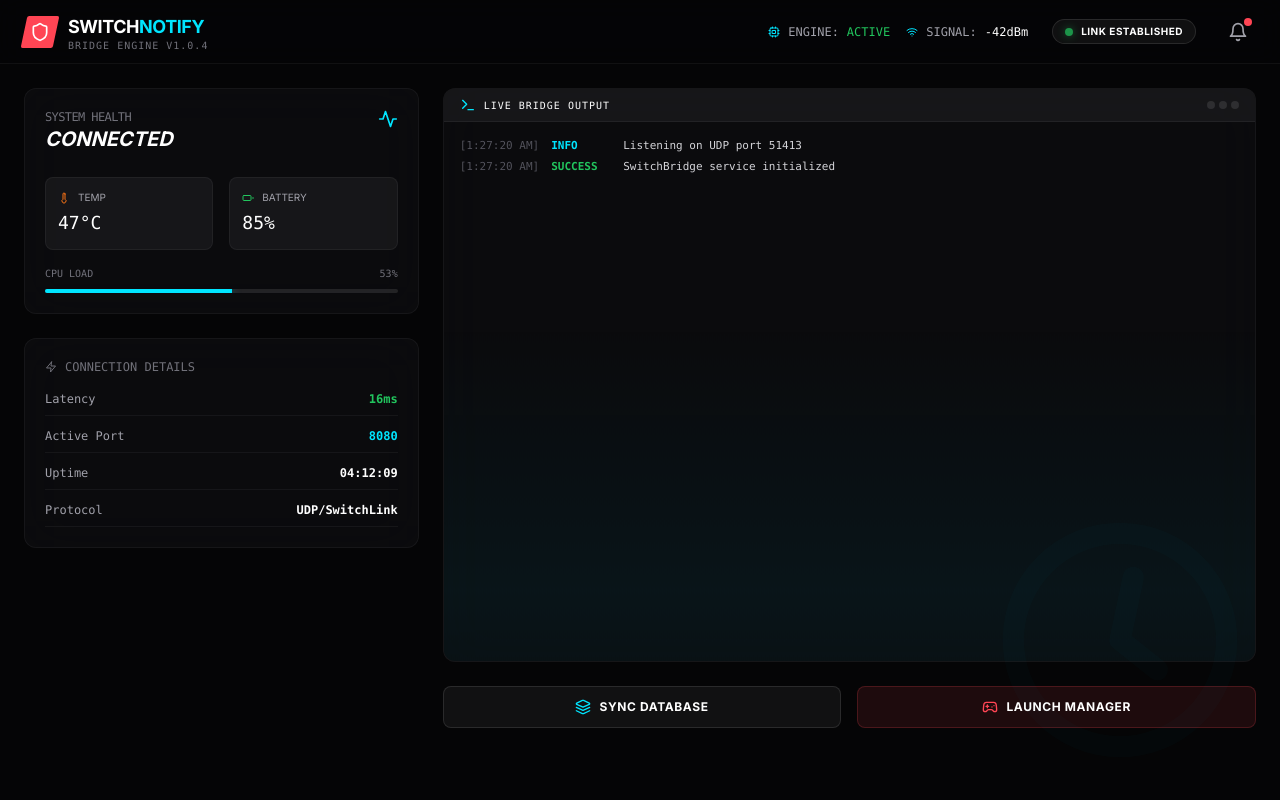
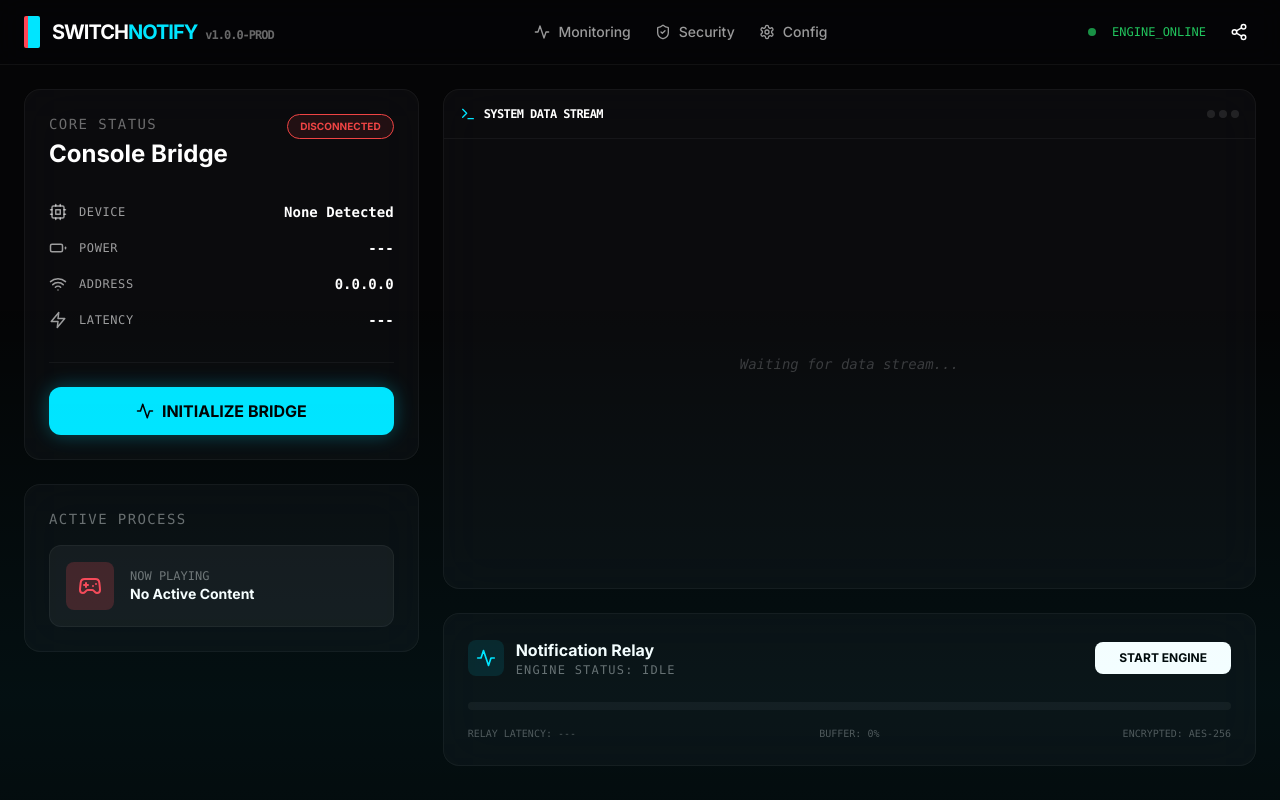
Before and after one commit to saputra141/mencoba, a Next.js app: page / in a window 1280 px wide. Built offline with nearby package versions, Linux system fonts and the light colour scheme.

Commit message:
auto-ai: Tambahkan kode atau file agar saya bisa pratinjau aplikasiny

```diff
--- a/src/app/page.tsx
+++ b/src/app/page.tsx
@@ -1,109 +1,122 @@
-'use client';
-
+"use client";
 import React from 'react';
-import { motion } from 'framer-motion';
-import {
-  Activity,
-  Terminal,
-  Battery,
-  Thermometer,
-  Layers,
-  Zap,
-  Gamepad2,
-  Clock
-} from 'lucide-react';
 import { Header } from '@/components/Header';
 import { useSwitchBridge } from '@/hooks/useSwitchBridge';
 import { usePortingEngine } from '@/hooks/usePortingEngine';
-import { clsx } from 'clsx';
+import { motion, AnimatePresence } from 'framer-motion';
+import {
+  Cpu,
+  Wifi,
+  Battery,
+  Gamepad2,
+  Terminal as TerminalIcon,
+  Zap,
+  Activity,
+  AlertCircle
+} from 'lucide-react';
+import { clsx, type ClassValue } from 'clsx';
 import { twMerge } from 'tailwind-merge';
 
-function cn(...inputs: any[]) {
+function cn(...inputs: ClassValue[]) {
   return twMerge(clsx(inputs));
 }
 
 export default function Dashboard() {
-  const { status, logs, addLog } = useSwitchBridge();
-  const { stats } = usePortingEngine();
+  const { status, logs, connect, disconnect } = useSwitchBridge();
+  const { state, progress, startStreaming, stopStreaming } = usePortingEngine();
 
   return (
     <main className="min-h-screen bg-switch-dark text-white selection:bg-switch-cyan/30">
-      <Header isConnected={status.isConnected} />
+      <div className="scanline fixed inset-0 pointer-events-none z-50" />
+      <Header />
 
-      <div className="p-6 max-w-7xl mx-auto grid grid-cols-1 lg:grid-cols-12 gap-6">
+      <div className="max-w-7xl mx-auto p-6 grid grid-cols-1 lg:grid-cols-12 gap-6">
 
-        {/* Left Column: Stats & Status */}
+        {/* Left Column: Device Status */}
         <div className="lg:col-span-4 space-y-6">
-          {/* Status Card */}
-          <div className="glass-panel p-5 rounded-xl space-y-4 relative overflow-hidden group">
-            <div className="flex justify-between items-start">
+          <section className="glass-panel p-6 rounded-2xl relative overflow-hidden">
+            <div className="flex justify-between items-start mb-8">
               <div>
-                <p className="text-zinc-500 text-xs font-mono uppercase tracking-tighter">System Health</p>
-                <h2 className="text-xl font-bold italic">CONNECTED</h2>
+                <h2 className="text-sm font-mono text-white/40 uppercase tracking-widest">Core Status</h2>
+                <p className="text-2xl font-bold mt-1">Console Bridge</p>
               </div>
-              <Activity className="text-switch-cyan w-5 h-5" />
-            </div>
-
-            <div className="grid grid-cols-2 gap-4 pt-2">
-              <div className="bg-white/5 p-3 rounded-lg border border-white/5">
-                <div className="flex items-center gap-2 mb-1">
-                  <Thermometer className="w-3 h-3 text-orange-500" />
-                  <span className="text-[10px] text-zinc-400 uppercase">Temp</span>
-                </div>
-                <p className="text-lg font-mono">{stats.temperature}°C</p>
-              </div>
-              <div className="bg-white/5 p-3 rounded-lg border border-white/5">
-                <div className="flex items-center gap-2 mb-1">
-                  <Battery className="w-3 h-3 text-green-500" />
-                  <span className="text-[10px] text-zinc-400 uppercase">Battery</span>
-                </div>
-                <p className="text-lg font-mono">{stats.batteryLevel}%</p>
+              <div className={cn(
+                "px-3 py-1 rounded-full text-[10px] font-bold border",
+                status.isConnected ? "bg-green-500/10 border-green-500 text-green-500" : "bg-red-500/10 border-red-500 text-red-500"
+              )}>
+                {status.isConnected ? "CONNECTED" : "DISCONNECTED"}
               </div>
             </div>
 
-            <div className="space-y-2">
-              <div className="flex justify-between text-[10px] uppercase font-mono text-zinc-500">
-                <span>CPU Load</span>
-                <span>{stats.cpuUsage}%</span>
-              </div>
-              <div className="h-1 bg-white/10 rounded-full overflow-hidden">
-                <motion.div
-                  initial={{ width: 0 }}
-                  animate={{ width: `${stats.cpuUsage}%` }}
-                  className="h-full bg-switch-cyan shadow-[0_0_10px_rgba(0,229,255,0.5)]"
+            <div className="space-y-4">
+              <StatusItem
+                icon={<Cpu size={18} />}
+                label="Device"
+                value={status.deviceName || "None Detected"}
+                color="cyan"
+              />
+              <StatusItem
+                icon={<Battery size={18} />}
+                label="Power"
+                value={status.isConnected ? `${status.batteryLevel}%` : "---"}
+                color="red"
+              />
+              <StatusItem
+                icon={<Wifi size={18} />}
+                label="Address"
+                value={status.ipAddress || "0.0.0.0"}
+                color="cyan"
+              />
+              <StatusItem
+                icon={<Zap size={18} />}
+                label="Latency"
+                value={status.isConnected ? `${status.latency}ms` : "---"}
+                color="red"
               />
             </div>
+
+            <div className="mt-8 pt-6 border-t border-white/5">
+              {!status.isConnected ? (
+                <button
+                  onClick={connect}
+                  className="w-full bg-switch-cyan text-black font-bold py-3 rounded-xl hover:bg-cyan-400 transition-all flex items-center justify-center gap-2 shadow-[0_0_20px_rgba(0,229,255,0.3)]"
+                >
+                  <Activity size={18} /> INITIALIZE BRIDGE
+                </button>
+              ) : (
+                <button
+                  onClick={disconnect}
+                  className="w-full bg-white/5 text-white font-bold py-3 rounded-xl hover:bg-white/10 transition-all flex items-center justify-center gap-2 border border-white/10"
+                >
+                  TERMINATE CONNECTION
+                </button>
+              )}
+            </div>
+          </section>
+
+          <section className="glass-panel p-6 rounded-2xl">
+            <h2 className="text-sm font-mono text-white/40 mb-4 uppercase tracking-widest">Active Process</h2>
+            <div className="flex items-center gap-4 p-4 bg-white/5 rounded-xl border border-white/5">
+              <div className="w-12 h-12 bg-switch-red/20 rounded-lg flex items-center justify-center text-switch-red">
+                <Gamepad2 size={24} />
+              </div>
+              <div className="flex-1 min-w-0">
+                <p className="text-xs text-white/40 font-mono truncate uppercase">Now Playing</p>
+                <p className="font-bold truncate text-sm">
+                  {status.activeGame || "No Active Content"}
+                </p>
               </div>
             </div>
-
-          {/* Connection Details */}
-          <div className="glass-panel p-5 rounded-xl space-y-4">
-            <h3 className="text-xs font-mono uppercase text-zinc-500 flex items-center gap-2">
-              <Zap className="w-3 h-3" /> Connection Details
-            </h3>
-            <div className="space-y-3">
-              {[
-                { label: 'Latency', value: `${status.latency}ms`, color: 'text-green-500' },
-                { label: 'Active Port', value: status.activePort, color: 'text-switch-cyan' },
-                { label: 'Uptime', value: '04:12:09', color: 'text-white' },
-                { label: 'Protocol', value: 'UDP/SwitchLink', color: 'text-white' }
-              ].map((item, i) => (
-                <div key={i} className="flex justify-between items-center border-b border-white/5 pb-2">
-                  <span className="text-xs text-zinc-400 font-mono">{item.label}</span>
-                  <span className={cn("text-xs font-mono font-bold", item.color)}>{item.value}</span>
-                </div>
-              ))}
-            </div>
-          </div>
+          </section>
         </div>
 
-        {/* Center Column: Live Logs */}
-        <div className="lg:col-span-8 flex flex-col h-[calc(100vh-160px)]">
-          <div className="glass-panel flex-1 rounded-xl flex flex-col overflow-hidden border-switch-cyan/20">
-            <div className="bg-white/5 px-4 py-2 border-b border-white/5 flex justify-between items-center">
+        {/* Right Column: Logs & Engine */}
+        <div className="lg:col-span-8 space-y-6">
+          <section className="glass-panel rounded-2xl flex flex-col h-[500px]">
+            <div className="p-4 border-b border-white/5 flex items-center justify-between">
               <div className="flex items-center gap-2">
-                <Terminal className="w-4 h-4 text-switch-cyan" />
-                <span className="text-[10px] font-mono uppercase tracking-widest">Live Bridge Output</span>
+                <TerminalIcon size={16} className="text-switch-cyan" />
+                <span className="text-xs font-mono font-bold uppercase tracking-tighter">System Data Stream</span>
               </div>
               <div className="flex gap-1">
                 <div className="w-2 h-2 rounded-full bg-white/10" />
@@ -112,56 +125,102 @@ export default function Dashboard() {
               </div>
             </div>
 
-            <div className="flex-1 overflow-y-auto p-4 font-mono text-[11px] terminal-scrollbar scanline relative">
+            <div className="flex-1 overflow-y-auto p-4 font-mono text-sm terminal-scrollbar space-y-2">
+              <AnimatePresence initial={false}>
+                {logs.length === 0 && (
+                  <div className="h-full flex items-center justify-center text-white/20 italic">
+                    Waiting for data stream...
+                  </div>
+                )}
                 {logs.map((log) => (
                   <motion.div
+                    key={log.id}
                     initial={{ opacity: 0, x: -10 }}
                     animate={{ opacity: 1, x: 0 }}
-                  key={log.id}
-                  className="mb-1 flex gap-3"
+                    className="flex gap-3"
                   >
-                  <span className="text-zinc-600">[{log.timestamp}]</span>
+                    <span className="text-white/20 whitespace-nowrap">[{log.timestamp}]</span>
                     <span className={cn(
-                    "font-bold min-w-[60px]",
-                    log.level === 'success' && "text-green-500",
-                    log.level === 'info' && "text-switch-cyan",
-                    log.level === 'warn' && "text-yellow-500",
-                    log.level === 'error' && "text-switch-red"
+                      "font-bold px-1 rounded text-[10px]",
+                      log.source === 'SWITCH' ? "text-switch-red bg-switch-red/10" :
+                      log.source === 'BRIDGE' ? "text-switch-cyan bg-switch-cyan/10" : "text-white/40 bg-white/5"
                     )}>
-                    {log.level.toUpperCase()}
+                      {log.source}
                     </span>
-                  <span className="text-zinc-300">{log.message}</span>
+                    <span className={cn(
+                      log.level === 'error' ? "text-red-500" :
+                      log.level === 'success' ? "text-green-400" :
+                      log.level === 'warn' ? "text-yellow-500" : "text-white/70"
+                    )}>
+                      {log.message}
+                    </span>
                   </motion.div>
                 ))}
-              {logs.length === 0 && (
-                <div className="h-full flex items-center justify-center text-zinc-500 animate-pulse italic">
-                  Waiting for data packets...
+              </AnimatePresence>
             </div>
+          </section>
+
+          <section className="glass-panel p-6 rounded-2xl relative overflow-hidden">
+             <div className="flex items-center justify-between mb-6">
+                <div className="flex items-center gap-3">
+                  <div className="p-2 bg-switch-cyan/10 rounded-lg text-switch-cyan">
+                    <Activity size={20} />
+                  </div>
+                  <div>
+                    <h3 className="font-bold">Notification Relay</h3>
+                    <p className="text-xs text-white/40 font-mono uppercase tracking-widest">Engine Status: {state}</p>
+                  </div>
+                </div>
+                {state === 'idle' ? (
+                  <button
+                    onClick={startStreaming}
+                    className="px-6 py-2 bg-white text-black font-bold text-xs rounded-lg hover:bg-switch-cyan transition-colors"
+                  >
+                    START ENGINE
+                  </button>
+                ) : (
+                  <button
+                    onClick={stopStreaming}
+                    className="px-6 py-2 bg-red-500/10 text-red-500 border border-red-500/20 font-bold text-xs rounded-lg hover:bg-red-500/20"
+                  >
+                    STOP RELAY
+                  </button>
                 )}
              </div>
+
+             <div className="relative h-2 bg-white/5 rounded-full overflow-hidden">
+                <motion.div
+                  className="absolute top-0 left-0 h-full bg-switch-cyan shadow-[0_0_10px_#00e5ff]"
+                  initial={{ width: 0 }}
+                  animate={{ width: `${progress}%` }}
+                />
              </div>
 
-          {/* Quick Actions Footer */}
-          <div className="mt-6 flex gap-4">
-            <button
-              onClick={() => addLog('Manual sync triggered by operator', 'warn', 'USER')}
-              className="flex-1 bg-white/5 hover:bg-white/10 border border-white/10 py-3 rounded-lg flex items-center justify-center gap-2 transition-all active:scale-95"
-            >
-              <Layers className="w-4 h-4 text-switch-cyan" />
-              <span className="text-xs font-bold uppercase tracking-wider">Sync Database</span>
-            </button>
-            <button className="flex-1 bg-switch-red/10 hover:bg-switch-red/20 border border-switch-red/20 py-3 rounded-lg flex items-center justify-center gap-2 transition-all active:scale-95 group">
-              <Gamepad2 className="w-4 h-4 text-switch-red group-hover:animate-bounce" />
-              <span className="text-xs font-bold uppercase tracking-wider">Launch Manager</span>
-            </button>
+             <div className="mt-4 flex justify-between text-[10px] font-mono text-white/30 uppercase">
+                <span>Relay Latency: {status.isConnected ? '0.4ms' : '---'}</span>
+                <span>Buffer: {Math.floor(progress)}%</span>
+                <span>Encrypted: AES-256</span>
              </div>
+          </section>
         </div>
-      </div>
-
-      {/* Decorative BG element */}
-      <div className="fixed bottom-0 right-0 p-8 pointer-events-none opacity-20">
-        <Clock className="w-64 h-64 text-switch-cyan/10 rotate-12" />
       </div>
     </main>
   );
 }
+
+function StatusItem({ icon, label, value, color }: { icon: React.ReactNode, label: string, value: string, color: 'cyan' | 'red' }) {
+  return (
+    <div className="flex items-center justify-between group">
+      <div className="flex items-center gap-3 text-white/60">
+        <div className={cn(
+          "transition-colors",
+          color === 'cyan' ? "group-hover:text-switch-cyan" : "group-hover:text-switch-red"
+        )}>
+          {icon}
+        </div>
+        <span className="text-xs font-mono uppercase tracking-wider">{label}</span>
+      </div>
+      <span className="font-mono text-sm font-bold">{value}</span>
+    </div>
+  );
+}
--- a/src/components/Header.tsx
+++ b/src/components/Header.tsx
@@ -1,47 +1,42 @@
-'use client';
-
+"use client";
 import React from 'react';
-import { Cpu, Wifi, Bell, Shield } from 'lucide-react';
+import { Share2, Settings, ShieldCheck, Activity } from 'lucide-react';
 import { motion } from 'framer-motion';
 
-export const Header = ({ isConnected }: { isConnected: boolean }) => {
+export const Header = () => {
   return (
-    <header className="h-16 border-b border-white/5 bg-switch-dark/50 backdrop-blur-md sticky top-0 z-50 px-6 flex items-center justify-between">
-      <div className="flex items-center gap-3">
-        <div className="w-8 h-8 bg-switch-red rounded-sm flex items-center justify-center transform -skew-x-12">
-          <Shield className="text-white w-5 h-5 skew-x-12" />
-        </div>
-        <div>
-          <h1 className="text-lg font-bold tracking-tight">SWITCH<span className="text-switch-cyan">NOTIFY</span></h1>
-          <p className="text-[10px] text-zinc-500 font-mono leading-none tracking-widest">BRIDGE ENGINE V1.0.4</p>
-        </div>
-      </div>
-
-      <div className="flex items-center gap-6">
-        <div className="hidden md:flex items-center gap-4 text-xs font-mono">
-          <div className="flex items-center gap-2">
-            <Cpu className="w-3 h-3 text-switch-cyan" />
-            <span className="text-zinc-400">ENGINE:</span>
-            <span className="text-green-500">ACTIVE</span>
+    <header className="border-b border-white/5 bg-switch-dark/50 backdrop-blur-md sticky top-0 z-50">
+      <div className="max-w-7xl mx-auto px-6 h-16 flex items-center justify-between">
+        <div className="flex items-center gap-3">
+          <div className="flex -space-x-2">
+            <div className="w-3 h-8 bg-switch-red rounded-l-sm" />
+            <div className="w-3 h-8 bg-switch-cyan rounded-r-sm" />
           </div>
-          <div className="flex items-center gap-2">
-            <Wifi className="w-3 h-3 text-switch-cyan" />
-            <span className="text-zinc-400">SIGNAL:</span>
-            <span className="text-white">-42dBm</span>
-          </div>
+          <h1 className="text-xl font-bold tracking-tighter">
+            SWITCH<span className="text-switch-cyan">NOTIFY</span>
+            <span className="text-xs ml-2 text-white/40 font-mono">v1.0.0-PROD</span>
+          </h1>
         </div>
 
-        <div className="flex items-center gap-2 px-3 py-1 rounded-full bg-white/5 border border-white/10">
-          <div className={`w-2 h-2 rounded-full ${isConnected ? 'bg-green-500 shadow-[0_0_8px_rgba(34,197,94,0.6)]' : 'bg-red-500'} animate-pulse`} />
-          <span className="text-[10px] font-bold uppercase tracking-wider">
-            {isConnected ? 'Link Established' : 'Searching...'}
-          </span>
+        <div className="hidden md:flex items-center gap-6 text-sm font-medium text-white/60">
+          <a href="#" className="hover:text-switch-cyan transition-colors flex items-center gap-2">
+            <Activity size={16} /> Monitoring
+          </a>
+          <a href="#" className="hover:text-switch-cyan transition-colors flex items-center gap-2">
+            <ShieldCheck size={16} /> Security
+          </a>
+          <a href="#" className="hover:text-switch-cyan transition-colors flex items-center gap-2">
+            <Settings size={16} /> Config
+          </a>
         </div>
 
-        <button className="relative p-2 text-zinc-400 hover:text-white transition-colors">
-          <Bell className="w-5 h-5" />
-          <span className="absolute top-1 right-1 w-2 h-2 bg-switch-red rounded-full" />
-        </button>
+        <div className="flex items-center gap-4">
+          <div className="h-2 w-2 rounded-full bg-green-500 animate-pulse" />
+          <span className="text-xs font-mono text-green-500">ENGINE_ONLINE</span>
+          <button className="p-2 hover:bg-white/5 rounded-full transition-colors">
+            <Share2 size={18} />
+          </button>
+        </div>
       </div>
     </header>
   );
--- a/src/hooks/usePortingEngine.ts
+++ b/src/hooks/usePortingEngine.ts
@@ -1,28 +1,30 @@
-import { useState, useEffect } from 'react';
-import { SystemStats } from '../lib/types';
+import { useState } from 'react';
+import { PortingState } from '@/lib/types';
 
 export const usePortingEngine = () => {
-  const [stats, setStats] = useState<SystemStats>({
-    cpuUsage: 0,
-    temperature: 0,
-    batteryLevel: 0,
-    memoryUsed: 0,
-    isDocked: true
-  });
+  const [state, setState] = useState<PortingState>('idle');
+  const [progress, setProgress] = useState(0);
 
-  useEffect(() => {
+  const startStreaming = () => {
+    setState('scanning');
+    setProgress(0);
+
+    let currentProgress = 0;
     const interval = setInterval(() => {
-      setStats({
-        cpuUsage: Math.floor(Math.random() * 40) + 20,
-        temperature: Math.floor(Math.random() * 15) + 35,
-        batteryLevel: 85,
-        memoryUsed: 1.4,
-        isDocked: true
-      });
-    }, 2000);
+      currentProgress += Math.random() * 15;
+      if (currentProgress >= 100) {
+        currentProgress = 100;
+        setState('streaming');
+        clearInterval(interval);
+      }
+      setProgress(currentProgress);
+    }, 400);
+  };
 
-    return () => clearInterval(interval);
-  }, []);
+  const stopStreaming = () => {
+    setState('idle');
+    setProgress(0);
+  };
 
-  return { stats };
+  return { state, progress, startStreaming, stopStreaming };
 };
--- a/src/hooks/useSwitchBridge.ts
+++ b/src/hooks/useSwitchBridge.ts
@@ -1,46 +1,50 @@
 import { useState, useEffect } from 'react';
-import { BridgeStatus, LogEntry } from '../lib/types';
+import { BridgeStatus, LogEntry } from '@/lib/types';
 
 export const useSwitchBridge = () => {
   const [status, setStatus] = useState<BridgeStatus>({
     isConnected: false,
-    activePort: 8080,
-    uptime: '00:00:00',
-    latency: 0
+    deviceName: null,
+    batteryLevel: 0,
+    ipAddress: null,
+    latency: 0,
+    activeGame: null,
   });
 
   const [logs, setLogs] = useState<LogEntry[]>([]);
 
-  const addLog = (message: string, level: LogEntry['level'] = 'info', source: string = 'BRIDGE') => {
+  const addLog = (message: string, level: LogEntry['level'] = 'info', source: LogEntry['source'] = 'SYSTEM') => {
     const newLog: LogEntry = {
       id: Math.random().toString(36).substr(2, 9),
       timestamp: new Date().toLocaleTimeString(),
       level,
       message,
-      source
+      source,
     };
-    setLogs(prev => [newLog, ...prev].slice(0, 50));
+    setLogs((prev) => [newLog, ...prev].slice(0, 50));
   };
 
-  useEffect(() => {
-    const timer = setTimeout(() => {
-      setStatus(prev => ({ ...prev, isConnected: true }));
-      addLog('SwitchBridge service initialized', 'success');
-      addLog('Listening on UDP port 51413', 'info');
+  const connect = () => {
+    addLog('Initiating handshake with Nintendo Switch...', 'info', 'BRIDGE');
+
+    setTimeout(() => {
+      setStatus({
+        isConnected: true,
+        deviceName: 'Switch-OLED-DB92',
+        batteryLevel: 84,
+        ipAddress: '192.168.1.42',
+        latency: 12,
+        activeGame: 'The Legend of Zelda: Tears of the Kingdom',
+      });
+      addLog('Connection established successfully', 'success', 'SWITCH');
+      addLog('Sys-module "SwitchNotify" detected v2.4.0', 'info', 'SYSTEM');
     }, 1500);
+  };
 
-    const interval = setInterval(() => {
-      setStatus(prev => ({
-        ...prev,
-        latency: Math.floor(Math.random() * 15) + 5
-      }));
-    }, 3000);
+  const disconnect = () => {
+    setStatus(prev => ({ ...prev, isConnected: false }));
+    addLog('Bridge disconnected by user', 'warn', 'BRIDGE');
+  };
 
-    return () => {
-      clearTimeout(timer);
-      clearInterval(interval);
-    };
-  }, []);
-
-  return { status, logs, addLog };
+  return { status, logs, connect, disconnect, addLog };
 };
--- a/tailwind.config.js
+++ b/tailwind.config.js
@@ -8,15 +8,17 @@ module.exports = {
   theme: {
     extend: {
       colors: {
-        'switch-dark': '#050506',
-        'switch-card': '#0d0d0f',
-        'switch-cyan': '#00e5ff',
-        'switch-red': '#ff4554',
+        switch: {
+          dark: "#050506",
+          card: "#0d0d0f",
+          cyan: "#00e5ff",
+          red: "#ff4554",
+        },
       },
       animation: {
-        'pulse-slow': 'pulse 3s cubic-bezier(0.4, 0, 0.6, 1) infinite',
+        'pulse-slow': 'pulse 4s cubic-bezier(0.4, 0, 0.6, 1) infinite',
       },
     },
   },
   plugins: [],
-}
+};
```
Also changed, not shown: src/lib/types.ts (+6 -18 lines). Lines whose indentation alone changed are shown as unchanged.
